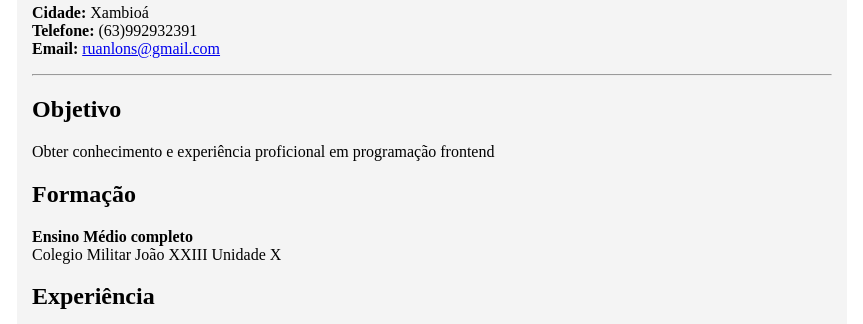
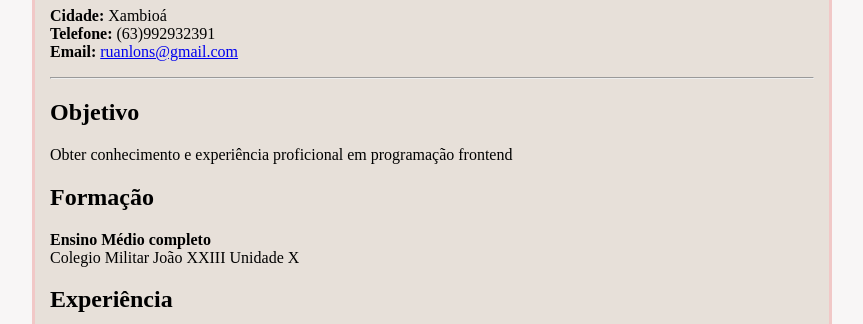
Before and after one commit to RunnanC-137/Cursos, a plain HTML site: page Programador_Br/index.html in a window 1280 px wide. Shown: the part 99-423 px from the top of the page, without its empty margins (208-1071 px from the left). Drawn offline with Linux system fonts and the light colour scheme.

Commit message:
box e seus mistérios

```diff
--- a/Programador_Br/index.html
+++ b/Programador_Br/index.html
@@ -8,7 +8,8 @@
         <link rel="stylesheet" href="style.css">
     </head>
     <body>
-        <div id=corpo>
+        <div id='corpo'>
+            <div id='subcorpo'>
                 <h1>Ruan Vieira</h1>
                 <p>
                     <strong>Cidade:</strong> Xambioá<br>
@@ -47,5 +48,6 @@
                     </ol>
                 </p>
             </div>
+        </div>
     </body>
 </html>
--- a/Programador_Br/style.css
+++ b/Programador_Br/style.css
@@ -1,6 +1,16 @@
+body{
+    background-color: rgba(247, 244, 244, 0.767);
+
+}
+
 #corpo{
-    background-color: rgba(169, 169, 169, 0.13);
+    background-color: rgba(228, 219, 211, 0.836);
     width: 800px;
     margin: auto;
     padding: 15px;
+    border: 3px;
+    border-radius: 25px;
+    border-style: solid;
+    border-color: #f3c4c4dc;
+    box-sizing: border-box;
 }
```
Lines whose indentation alone changed are shown as unchanged.
